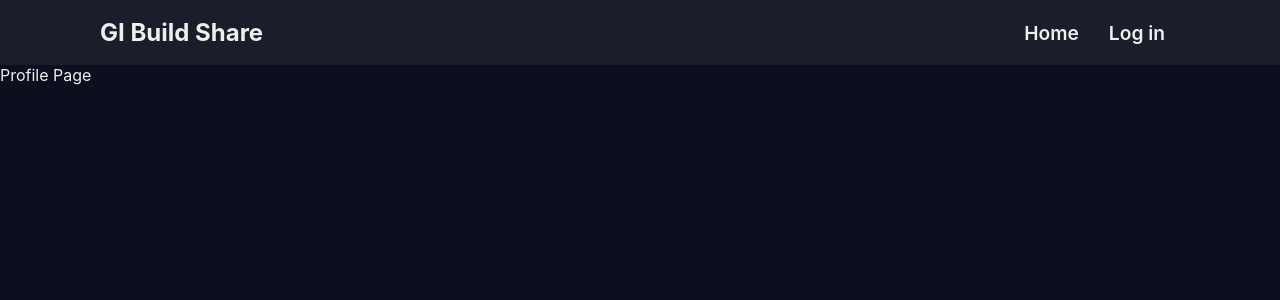
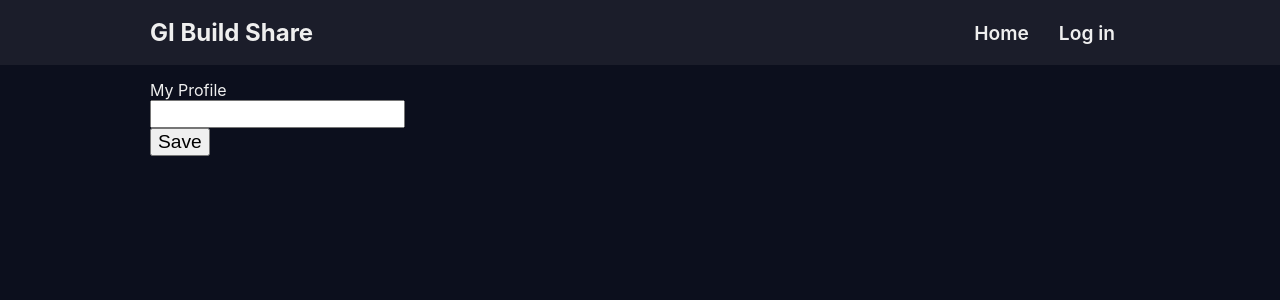
Before and after one commit to Crazyskip/gi-build-share, a Next.js app: page /profile in a window 1280 px wide. Shown: the top 300 px of the page. Built offline with nearby package versions, Linux system fonts and the light colour scheme; no server answers.

Commit message:
Add change username to profile

```diff
--- a/components/layout.js
+++ b/components/layout.js
@@ -1,8 +1,26 @@
 import { useEffect, useState } from "react";
-import Navbar from "./navbar/navbar.component";
+import Navbar from "./Navbar/Navbar.component";
 import { onAuthStateChanged } from "firebase/auth";
 import { auth } from "../firebase/firebase.config";
 import { checkNewUser } from "../firebase/firebase.utils";
+import styled from "styled-components";
+import device from "../commons/breakpoints";
+
+const MainContainer = styled.main`
+  margin: 15px 10px 0px;
+
+  @media only screen and ${device.sm} {
+    margin: 15px 20px 0px;
+  }
+
+  @media only screen and ${device.md} {
+    margin: 15px 50px 0px;
+  }
+
+  @media only screen and ${device.xl} {
+    margin: 15px 150px 0px;
+  }
+`;
 
 export default function Layout({ children }) {
   const [loggedIn, setLoggedIn] = useState(false);
@@ -28,7 +46,7 @@ export default function Layout({ children }) {
   return (
     <>
       <Navbar loggedIn={loggedIn} />
-      <main>{children}</main>
+      <MainContainer>{children}</MainContainer>
     </>
   );
 }
--- a/components/navbar/navbar.component.js
+++ b/components/navbar/navbar.component.js
@@ -8,7 +8,7 @@ import {
   LinksContainer,
   MenuToggle,
   StyledLink,
-} from "./navbar.styles";
+} from "./Navbar.styles";
 
 const Navbar = ({ loggedIn }) => {
   const [active, setActive] = useState(false);
--- a/components/navbar/navbar.styles.js
+++ b/components/navbar/navbar.styles.js
@@ -37,8 +37,8 @@ export const NavbarContainer = styled.nav`
     padding: 0 50px;
   }
 
-  @media only screen and ${device.lg} {
-    padding: 0 100px;
+  @media only screen and ${device.xl} {
+    padding: 0 150px;
   }
 `;
 
--- a/firebase/firebase.utils.js
+++ b/firebase/firebase.utils.js
@@ -6,6 +6,7 @@ import {
   getDoc,
   getDocs,
   setDoc,
+  updateDoc,
 } from "firebase/firestore";
 import { auth, db } from "./firebase.config";
 
@@ -68,3 +69,25 @@ export const getBuilds = async () => {
     console.log(builds);
   }
 };
+
+export const getUsername = async () => {
+  if (auth.currentUser) {
+    const docRef = doc(db, "users", auth.currentUser.uid);
+    const docSnap = await getDoc(docRef);
+    const data = docSnap.data();
+    return data.username;
+  }
+
+  return undefined;
+};
+
+export const updateUser = async (username) => {
+  if (auth.currentUser && username !== "") {
+    const userRef = doc(db, "users", auth.currentUser.uid);
+    await updateDoc(userRef, {
+      username,
+    });
+    return { username };
+  }
+  return { error: "Failed to update user" };
+};
--- a/pages/_app.js
+++ b/pages/_app.js
@@ -1,4 +1,4 @@
-import Layout from "../components/layout";
+import Layout from "../components/Layout";
 import { createGlobalStyle } from "styled-components";
 import { paleGrey, veryDarkNavy } from "../utils/colors";
 
--- a/pages/api/hello.js
+++ /dev/null
@@ -1,5 +0,0 @@
-// Next.js API route support: https://nextjs.org/docs/api-routes/introduction
-
-export default function handler(req, res) {
-  res.status(200).json({ name: 'John Doe' })
-}
--- a/pages/profile.js
+++ b/pages/profile.js
@@ -1,13 +1,56 @@
 import Head from "next/head";
+import { useEffect, useState } from "react";
+import styled from "styled-components";
+import { getUsername, updateUser } from "../firebase/firebase.utils";
+
+const CustomInput = styled.input`
+  font-size: 1.2rem;
+`;
 
 const Profile = () => {
+  const [username, setUsername] = useState("");
+
+  const getUser = async () => {
+    const usernameResponse = await getUsername();
+    if (usernameResponse) setUsername(usernameResponse);
+  };
+
+  const updateCurrentUser = async () => {
+    const response = await updateUser(username);
+    if (response.error) alert(response.error);
+  };
+
+  const handleSubmit = (e) => {
+    e.preventDefault();
+    if (username !== "") {
+      updateCurrentUser();
+    }
+  };
+
+  useEffect(() => {
+    getUser();
+  }, []);
+
   return (
     <div>
       <Head>
         <title>Profile | GI Build Share</title>
         <link rel="icon" href="/favicon.ico" />
       </Head>
-      Profile Page
+      My Profile
+      <form onSubmit={handleSubmit}>
+        <div>
+          <CustomInput
+            type="text"
+            id="username"
+            value={username}
+            onChange={(e) => setUsername(e.target.value)}
+          />
+        </div>
+        <div>
+          <CustomInput type="submit" value="Save" />
+        </div>
+      </form>
     </div>
   );
 };
```
